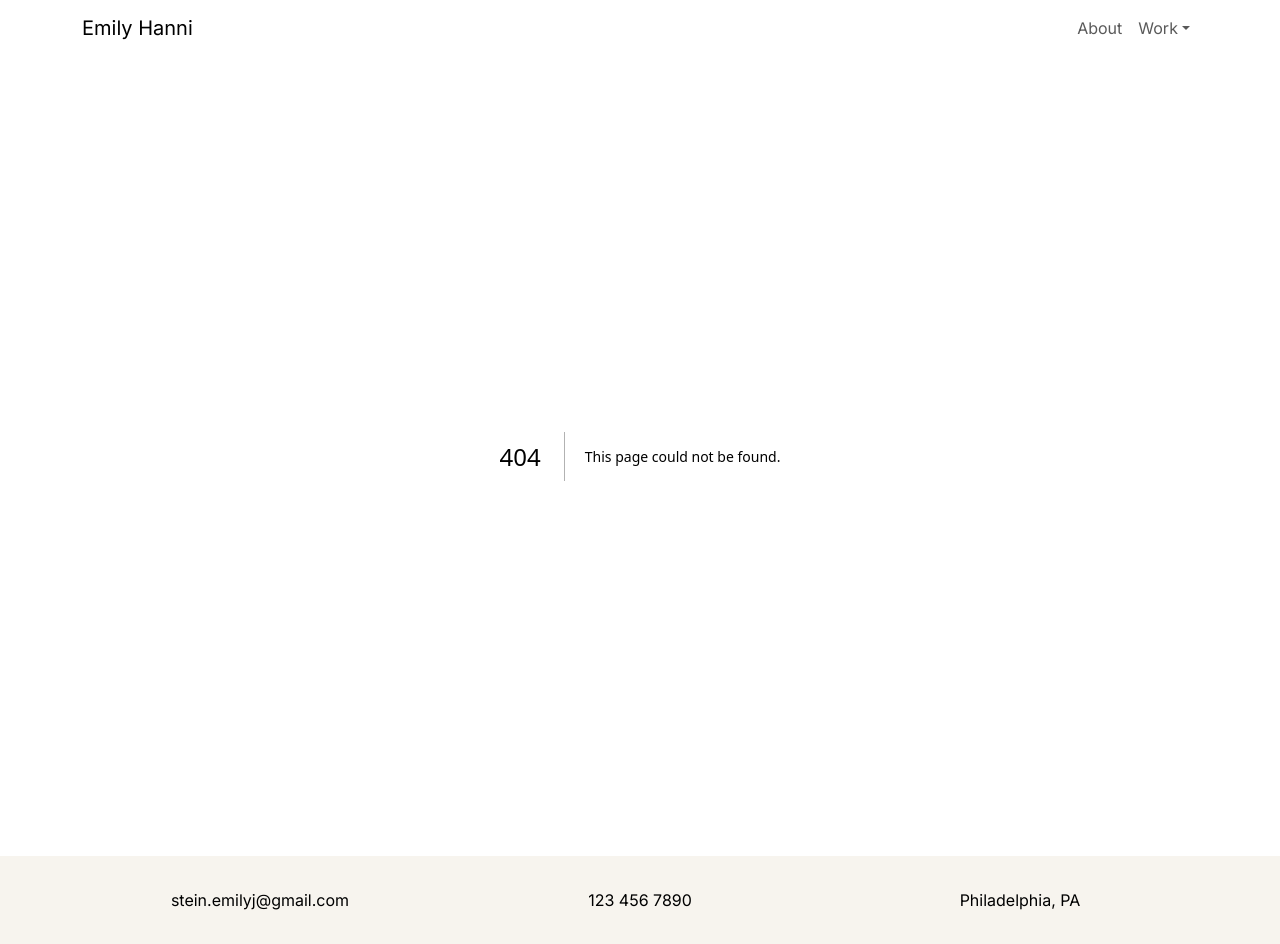
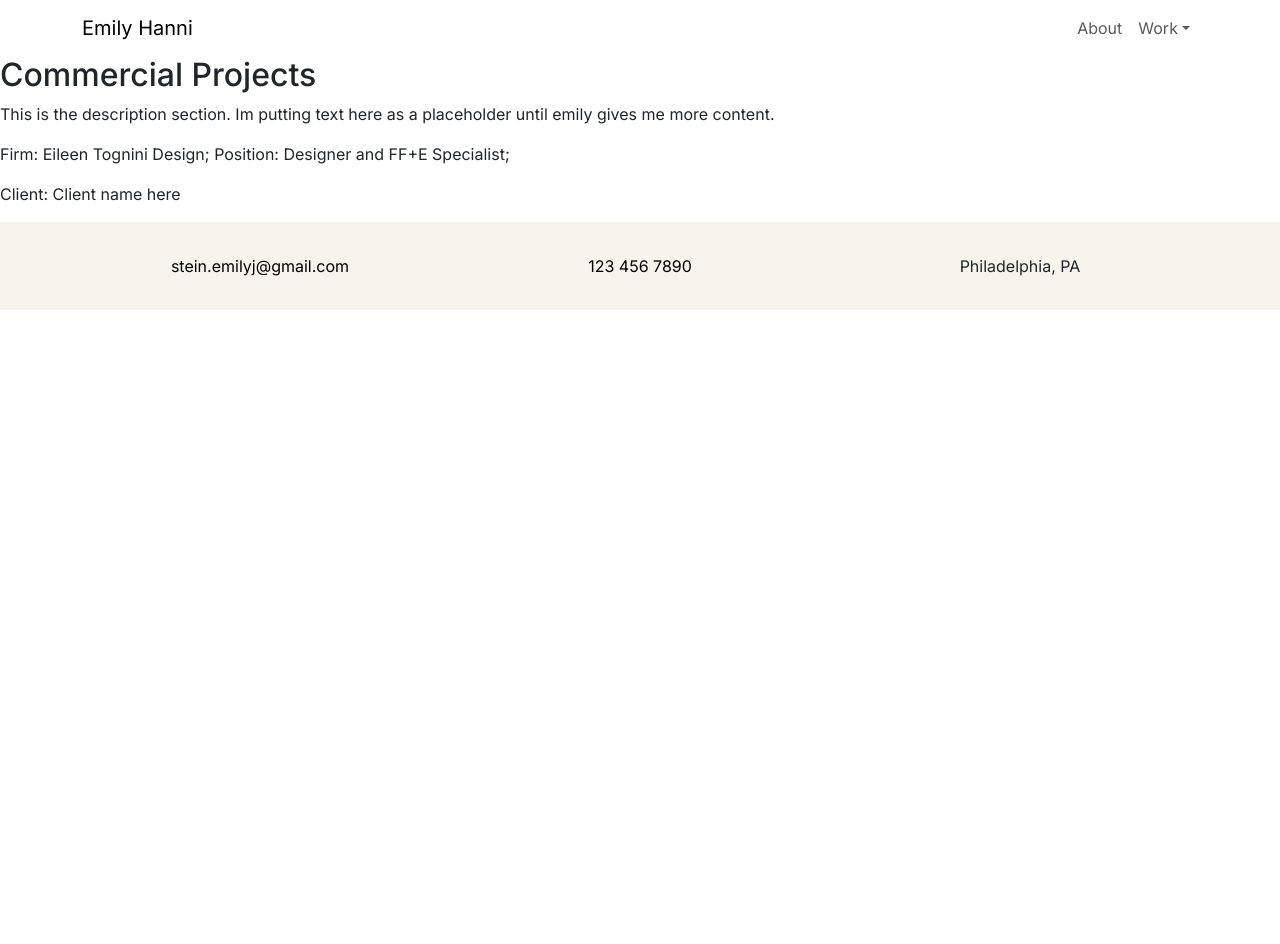
Before and after one commit to zackhanni/emily.works, a Next.js app: page /commercial in a window 1280 px wide. Before the commit this address had no page. After the commit the page ends 800 px from the top, so only its background shows below. Built offline with nearby package versions, Linux system fonts and the light colour scheme.

Commit message:
Create page.tsx

```diff
--- /dev/null
+++ b/app/commercial/page.tsx
@@ -0,0 +1,13 @@
+import React from "react";
+import ProjectTemplate from "../components/ProjectTemplate";
+
+export default function Commercial() {
+  return (
+    <ProjectTemplate
+      title="Commercial Projects"
+      description="This is the description section. Im putting text here as a placeholder until emily gives me more content."
+      firm="Firm: Eileen Tognini Design; Position: Designer and FF+E Specialist; "
+      client="Client: Client name here"
+    />
+  );
+}
```
